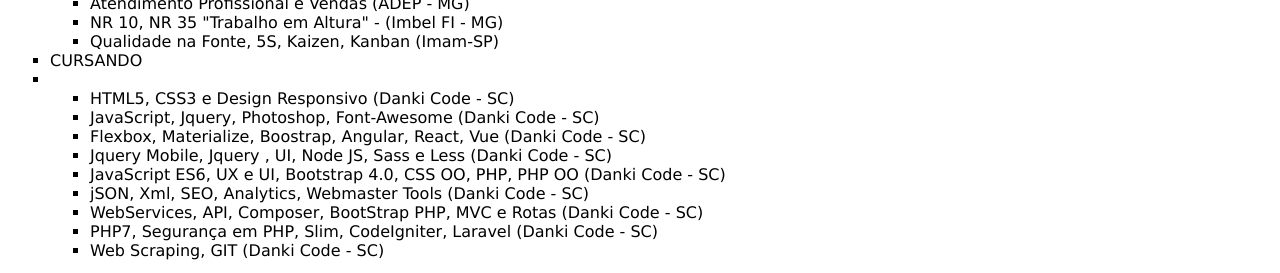
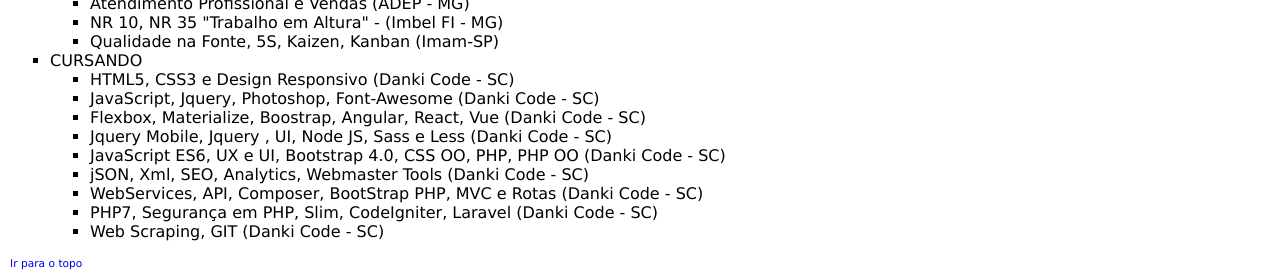
Before and after one commit to ConradoRPG/Curriculo, a plain HTML site: page index.html in a window 1280 px wide. Shown: the part 1243-1516 px from the top of the page. Drawn offline with Linux system fonts and the light colour scheme.

Commit message:
Atualização código
Faltando tag de fechamento da lista de cursos "Cursando" </li>

```diff
--- a/index.html
+++ b/index.html
@@ -113,7 +113,7 @@
                                 <li>NR 10, NR 35 "Trabalho em Altura" - (Imbel FI - MG)</li>
                                 <li>Qualidade na Fonte, 5S, Kaizen, Kanban (Imam-SP)</li>
                             </ul>
-                        <li>CURSANDO<li>
+                        <li>CURSANDO</li>
                             <ul class="listacursos">
                                 <li>HTML5, CSS3 e Design Responsivo (Danki Code - SC)</li>
                                 <li>JavaScript, Jquery, Photoshop, Font-Awesome (Danki Code - SC)</li>
```
